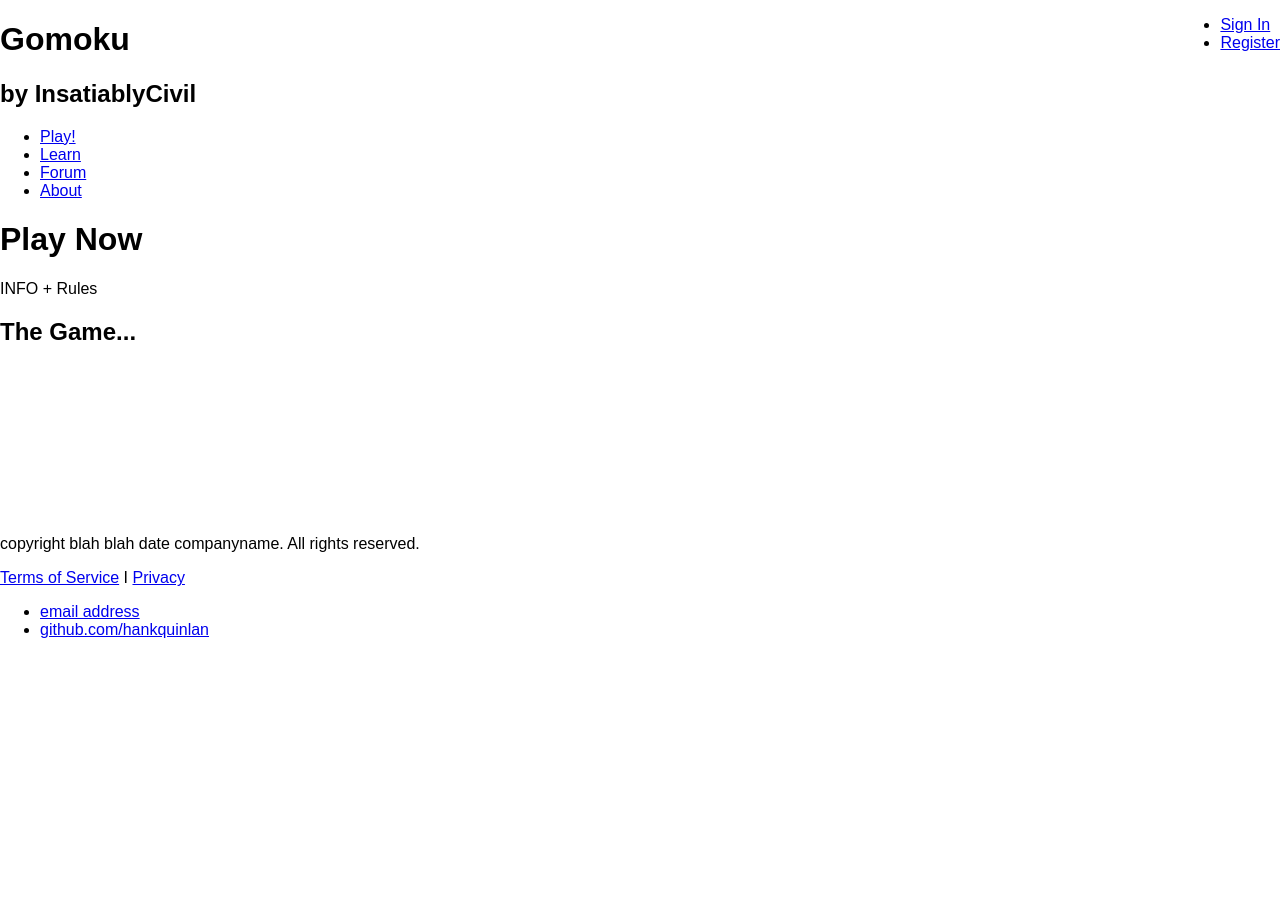
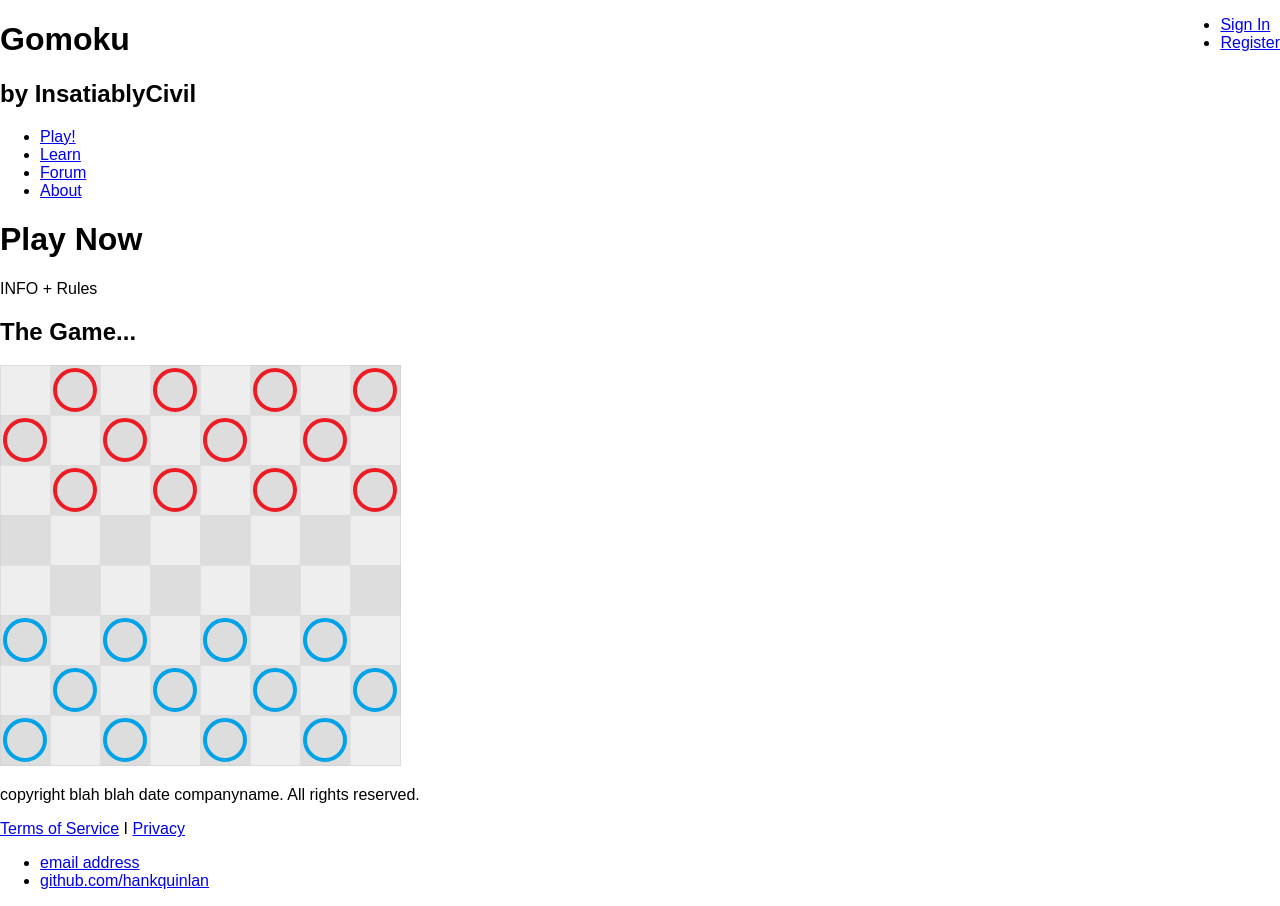
Before and after one commit to insatiablycivil/insatiablycivil.github.io, a Jekyll site: the page index.html, which Jekyll copies as it is, in a window 1280 px wide. Built offline with Jekyll 4.4.1, drawn with Linux system fonts in a browser that asks for light colours.

Commit message:
Update index.html

```diff
--- a/index.html
+++ b/index.html
@@ -34,7 +34,7 @@
 	    		</div><!-- /.intro -->
 			<div class="game">
 				<h2>The Game...</h2>
-				<canvas id="gomoku">
+				<canvas id="checkers">
 					If you can see this text, it means that your browser does not support the HTML5 Canvas element.
 				</canvas>
 				<script>
```
